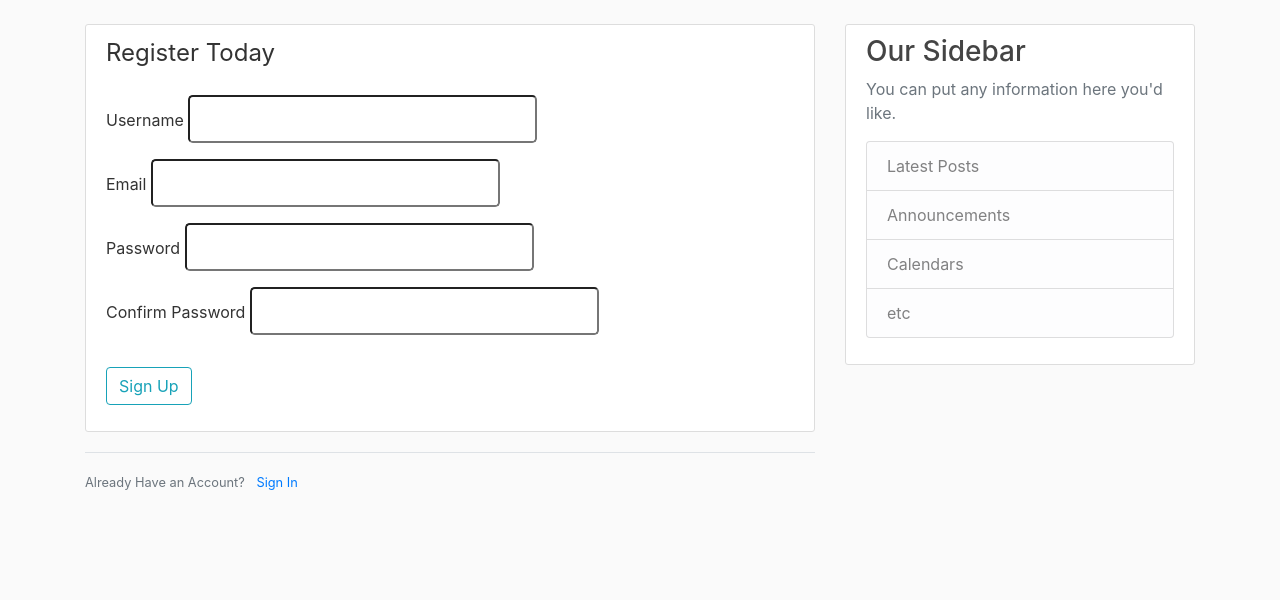
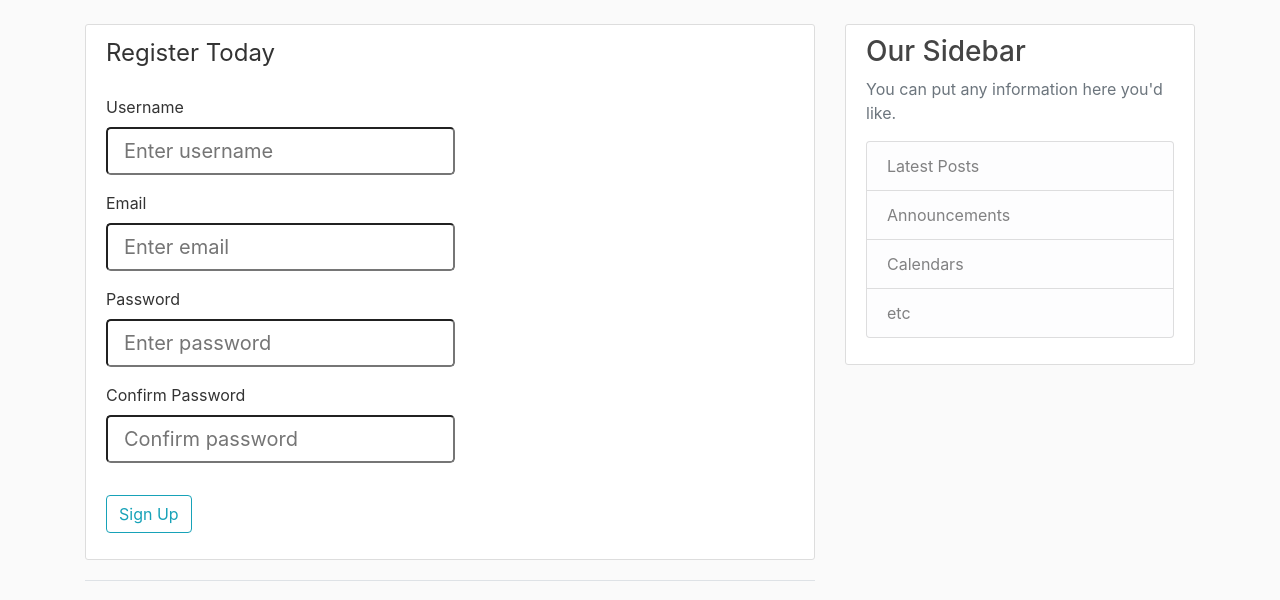
Before and after one commit to QingMarcel/blog, a Flask app: page /register in a window 1280 px wide. Shown: the part 56-656 px from the top of the page. Run offline with Flask 3, Linux system fonts and the light colour scheme; some libraries are stand-ins or nearby versions.

Commit message:
Include placeholders to the login, register, and account update form

```diff
--- a/blog/templates/register.html
+++ b/blog/templates/register.html
@@ -6,55 +6,55 @@
             <fieldset class="form-group">
                 <legend class="border-botton mb-4"> Register Today </legend>
                 <div class="form-group">
-                    {{ form.username.label(class="from-control-label") }}
+                    {{ form.username.label(class="from-control-label") }} <br>
                     {% if form.username.errors %}
-                        {{ form.username(class='form-control form-control-lg is-invalid') }}
+                        {{ form.username(placeholder='Enter username', class='form-control form-control-lg is-invalid') }}
                         <div class="invalid-feedback">
                             {% for error in form.username.errors %}
                                 <span>{{error}}</span>
                             {% endfor %}
                         </div>
                     {% else %}
-                        {{ form.username(class="from-control form-control-lg") }}
+                        {{ form.username(placeholder='Enter username', class="from-control form-control-lg") }}
                     {% endif %}
                 </div>
                 <div class="form-group">
-                    {{ form.email.label(class="from-control-label") }}
+                    {{ form.email.label(class="from-control-label") }}<br>
                     {% if form.email.errors %}
-                        {{ form.email(class='form-control form-control-lg is-invalid') }}
+                        {{ form.email(placeholder='Enter email', class='form-control form-control-lg is-invalid') }}
                         <div class="invalid-feedback">
                             {% for error in form.email.errors %}
                                 <span>{{error}}</span>
                             {% endfor %}
                         </div>
                     {% else %}
-                        {{ form.email(class="from-control form-control-lg") }}
+                        {{ form.email(placeholder='Enter email', class="from-control form-control-lg") }}
                     {% endif %}
                 </div>
                 <div class="form-group">
-                    {{ form.password.label(class="from-control-label") }}
+                    {{ form.password.label(class="from-control-label") }} <br>
                     {% if form.password.errors %}
-                        {{ form.password(class='form-control form-control-lg is-invalid') }}
+                        {{ form.password(placeholder='Enter password', class='form-control form-control-lg is-invalid') }}
                         <div class="invalid-feedback">
                             {% for error in form.password.errors %}
                                 <span>{{error}}</span>
                             {% endfor %}
                         </div>
                     {% else %}
-                        {{ form.password(class="from-control form-control-lg") }}
+                        {{ form.password(placeholder='Enter password', class="from-control form-control-lg") }}
                     {% endif %}
                 </div>
                 <div class="form-group">
-                    {{ form.confirm_password.label(class="from-control-label") }}
+                    {{ form.confirm_password.label(class="from-control-label") }}<br>
                     {% if form.confirm_password.errors %}
-                        {{ form.confirm_password(class='form-control form-control-lg is-invalid') }}
+                        {{ form.confirm_password(placeholder='Confirm password', class='form-control form-control-lg is-invalid') }}
                         <div class="invalid-feedback">
                             {% for error in form.confirm_password.errors %}
                                 <span>{{error}}</span>
                             {% endfor %}
                         </div>
                     {% else %}
-                        {{ form.confirm_password(class="from-control form-control-lg") }}
+                        {{ form.confirm_password(placeholder='Confirm password', class="from-control form-control-lg") }}
                     {% endif %}
                 </div>
             </fieldset>
```
Also changed, not shown: blog/templates/account.html (+6 -6 lines), blog/templates/login.html (+6 -6 lines).
